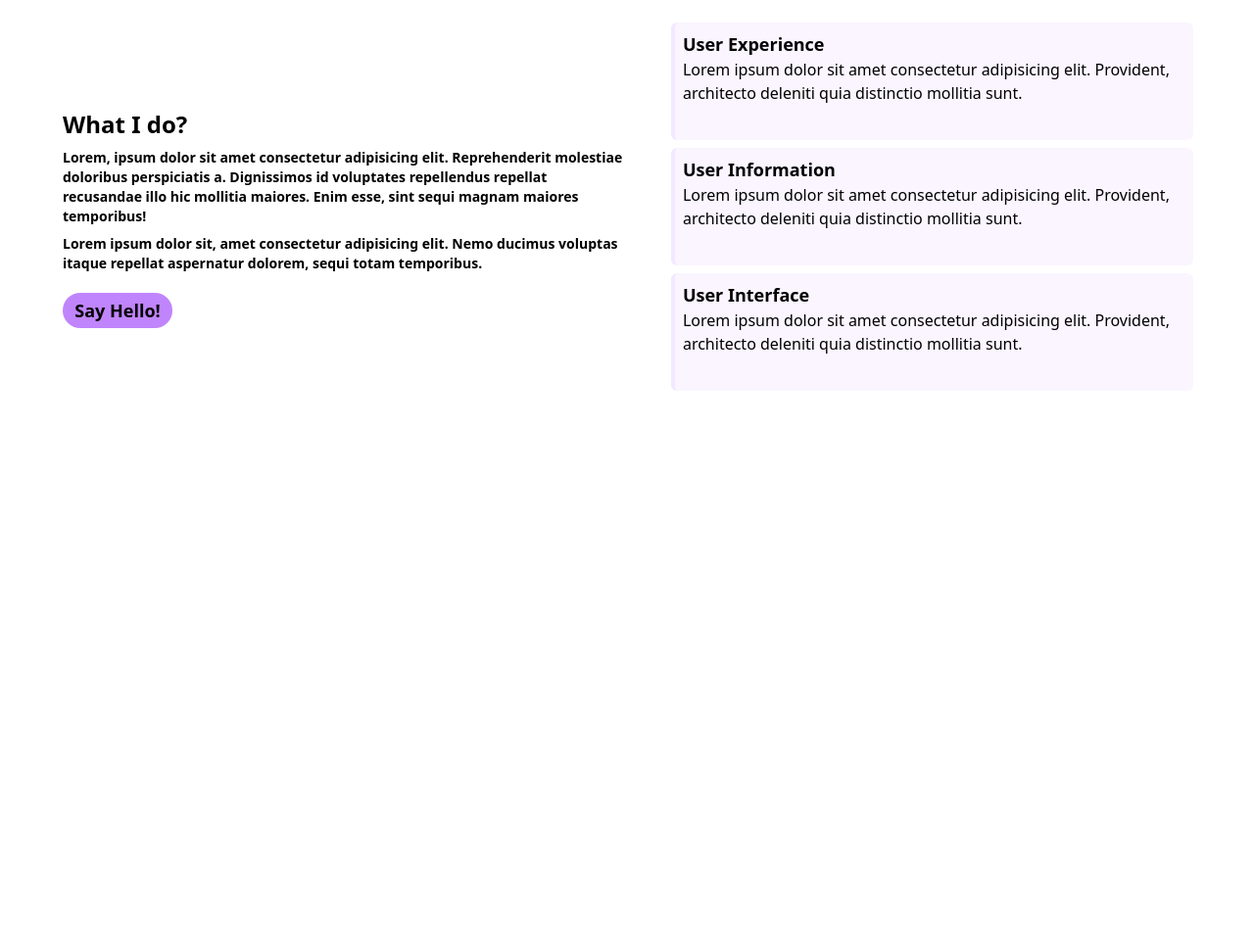
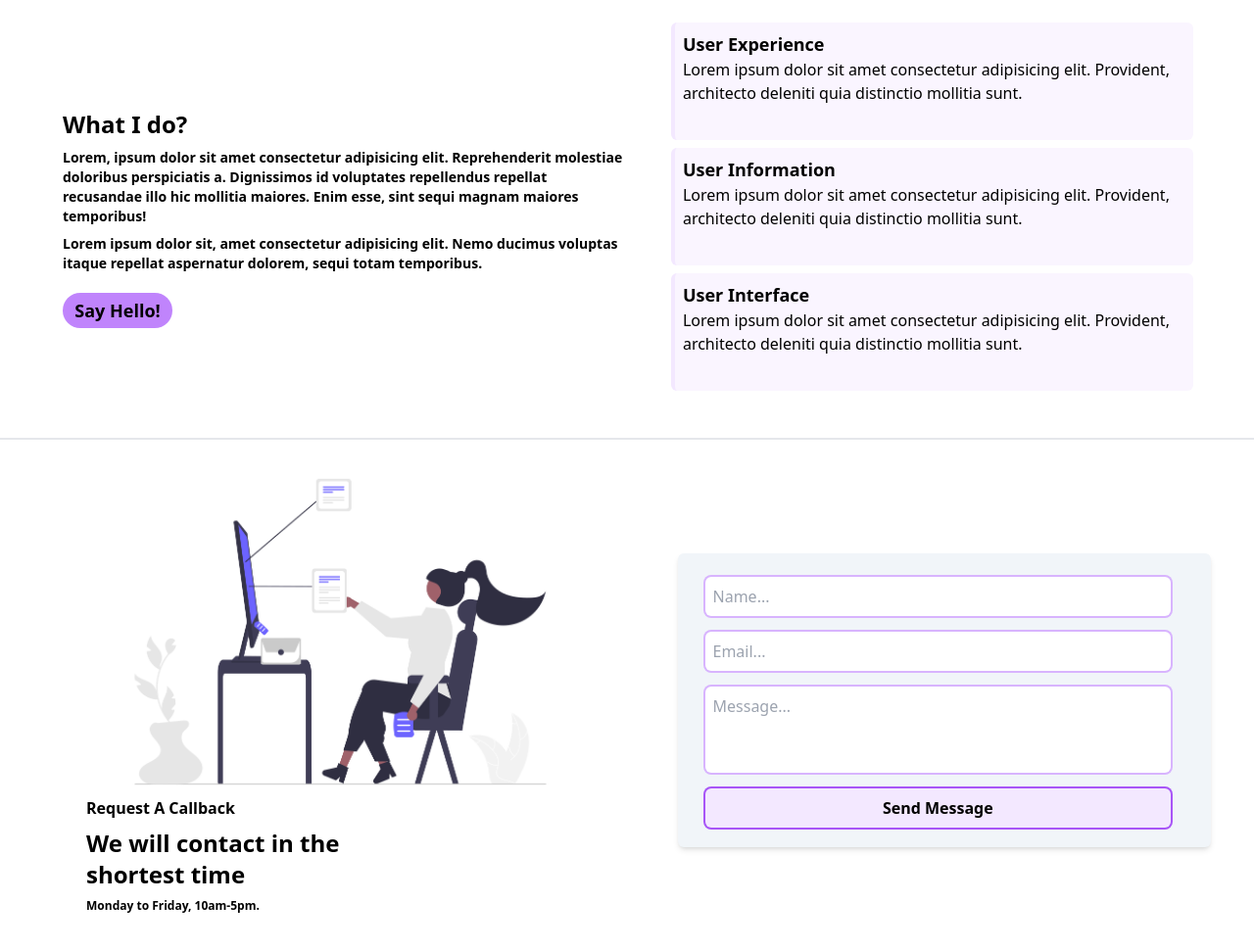
Before and after one commit to shahidul-islam-shanto/tailwindProject2, a website built with Vite: page index.html in a window 1280 px wide. Shown: the part 1881-2852 px from the top of the page at 98% size. Before the commit the page ends 2328 px from the top, so only its background shows below. Built offline with nearby package versions, Linux system fonts and the light colour scheme.

Commit message:
this ready

```diff
--- a/index.html
+++ b/index.html
@@ -92,7 +92,7 @@
         <p class="text-sm font-semibold mt-1 lg:mt-4">Lorem ipsum dolor sit amet consectetur adipisicing elit. Totam quia magni, provident tenetur eos ut!</p>
       </div>
 
-      <div class="farmeCard w-full h-auto grid grid-cols-2 grid-rows-2 gap-2 mt-2 px-3 py-3 md:w-[100%] md:gap-1 md:mt-0 md:px-0 md:py-0 lg:gap-2">
+      <div class="farmeCard w-full h-auto grid grid-cols-2 grid-rows-2 gap-2 mt-2 px-3 py-3 md:w-auto md:gap-1 md:mt-0 md:px-0 md:py-0 lg:gap-2">
         <div class="farmeCardText bg-slate-100 px-6 py-6 rounded-lg box-border md:w-full md:px-2 md:py-2 md:text-sm lg:px-6 lg:py-6">
           <h2 class="w-[60px] h-[60px] bg-purple-200 hover:bg-purple-300 rounded-lg md:w-[45px] md:h-[45px] lg:w-[60px] lg:h-[60px] ">
             <svg class="w-10 h-10 m-auto pt-4 md:w-8 md:h-8 md:pt-2 lg:w-10 lg:h-10 lg:pt-4 lg:m-auto" xmlns="http://www.w3.org/2000/svg" fill="none" viewBox="0 0 24 24" stroke-width="1.5" stroke="currentColor" class="w-6 h-6 m-auto">
@@ -213,8 +213,28 @@
     </div>
   </div>
  </article>
+ <!-- User content end -->
 
- <!-- User content end -->
+ <!-- form content start -->
+ <article class="w-full h-[680px] mb-4 md:h-auto lg:h-auto border-t-2 my-2">
+  <div class="formContent w-[95%] h-auto m-auto mt-2 md:flex lg:w-[95%] lg:h-[500px] lg:pt-3 lg:mb-4">
+    <div class="formContentImg w-[90%] h-[400px] py-2 m-auto mt-2 my-3 lg:w-full lg:h-auto">
+      <img class="w-[78%] h-[250px] object-cover m-auto rounded-md lg:w-[85%] lg:h-[320px] " src="./img/formImg.png" alt="">
+      <div class="formContentImgText ml-14">
+        <h3 class="text-base font-semibold mt-2">Request A Callback</h3>
+        <p class="text-2xl font-bold mt-2">We will contact in the <br> shortest time</p>
+        <p class="text-xs font-semibold mt-2 mb-1">Monday to Friday, 10am-5pm.</p>
+      </div>
+    </div>
+    <div class="form w-[90%] h-auto py-2 bg-slate-100 m-auto shadow-md rounded-md pl-4 sm:h-auto sm:px-1 sm:py-3 md:mt-24 md:h-auto md:ml-1 md:gap-9 md:py-3 md:mx-3 md:m-auto lg:w-[85%] lg:h-auto lg:pl-3 lg:gap-2 lg:ml-7">
+      <input class="w-[80%] px-2 py-2  ring-2 ring-purple-300 mt-2 ml-10 rounded-md lg:w-[90%] lg:ml-4 lg:mt-3" type="text" name="name" placeholder="Name...">
+      <input class="w-[80%] px-2 py-2  ring-2 ring-purple-300 mt-2 ml-10 rounded-md lg:w-[90%] lg:ml-4 lg:mt-4" type="email" name="email" placeholder="Email...">
+      <input class="w-[80%] px-2 py-2 pb-14 ring-2 ring-purple-300 mt-2 ml-10 rounded-md lg:w-[90%] lg:ml-4 lg:mt-4" type="text" name="text" placeholder="Message...">
+      <button class="w-[80%] h-10 ml-10 bg-purple-100 my-2 mt-2 mb-2 rounded-md lg:w-[90%] lg:ml-4 ring-2 ring-purple-500 text-base font-bold lg:mt-4">Send Message</button>
+    </div>
+  </div>
+ </article>
+ <!-- form content end -->
  </section>
 
 
```
Also changed, not shown: dist/output.css, img/form section.png (added), img/formImg.png (added).
